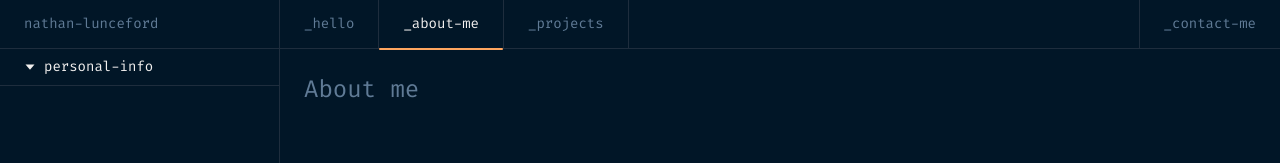
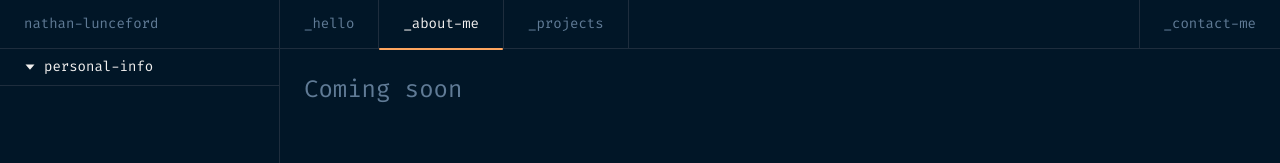
Before and after one commit to nlunce/portfolio, a Next.js app: page /about-me in a window 1280 px wide. Shown: the top 163 px of the page. Built offline with nearby package versions, Linux system fonts and the light colour scheme.

Commit message:
coming soon

```diff
--- a/app/about-me/page.tsx
+++ b/app/about-me/page.tsx
@@ -7,7 +7,7 @@ export default function AboutMePage() {
       <AboutMeSidebar />
 
       <section className='flex-1  p-6'>
-        <h1 className='text-foreground text-2xl mb-4'>About me</h1>
+        <h1 className='text-foreground text-2xl mb-4'>Coming soon</h1>
       </section>
     </div>
   );
--- a/app/contact-me/page.tsx
+++ b/app/contact-me/page.tsx
@@ -7,7 +7,7 @@ export default function ContactMePage() {
       <ContactMeSidebar />
 
       <section className='flex-1  p-6'>
-        <h1 className='text-foreground text-2xl mb-4'>Contact me</h1>
+        <h1 className='text-foreground text-2xl mb-4'>Coming soon</h1>
       </section>
     </div>
   );
```
